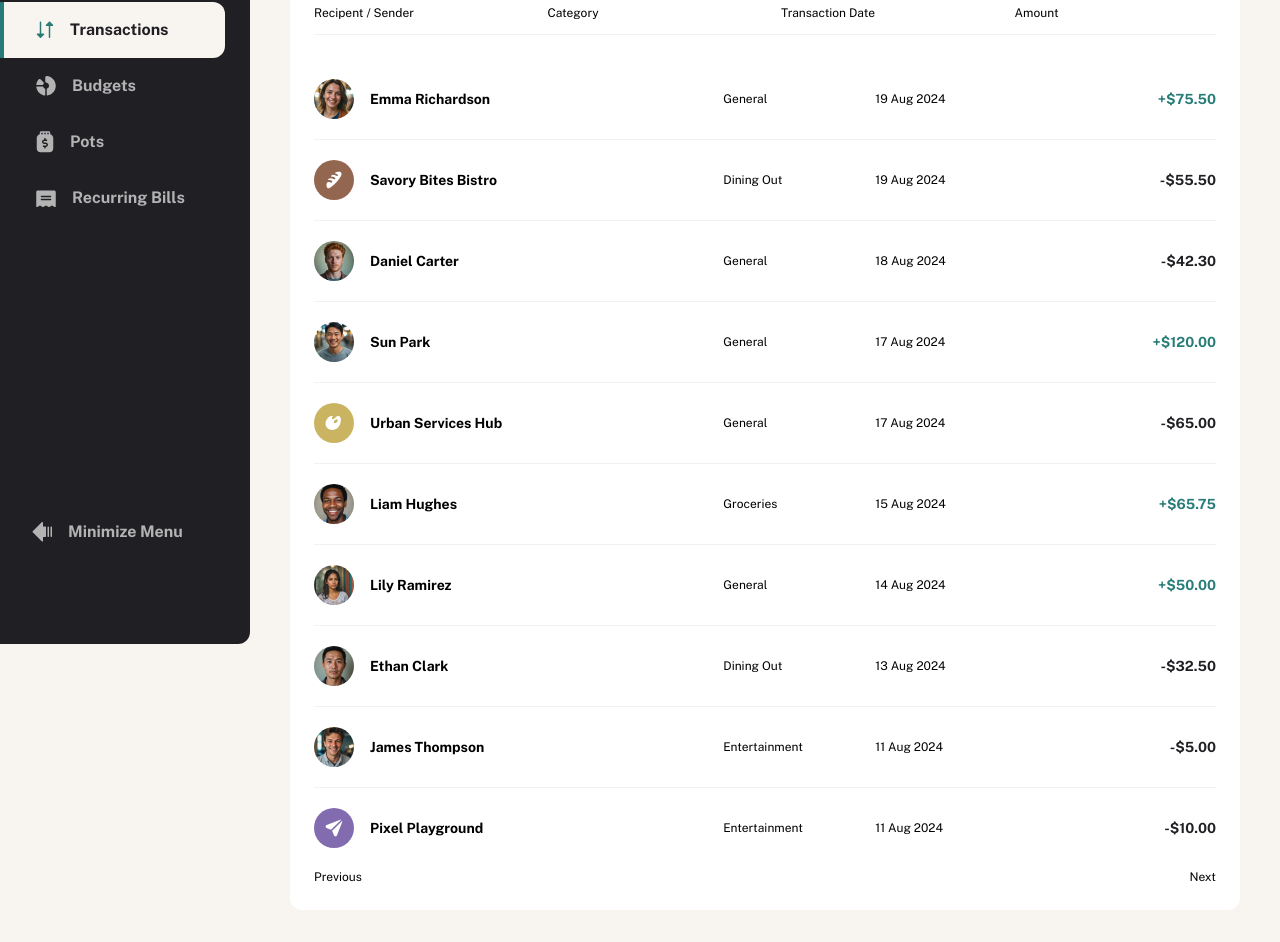
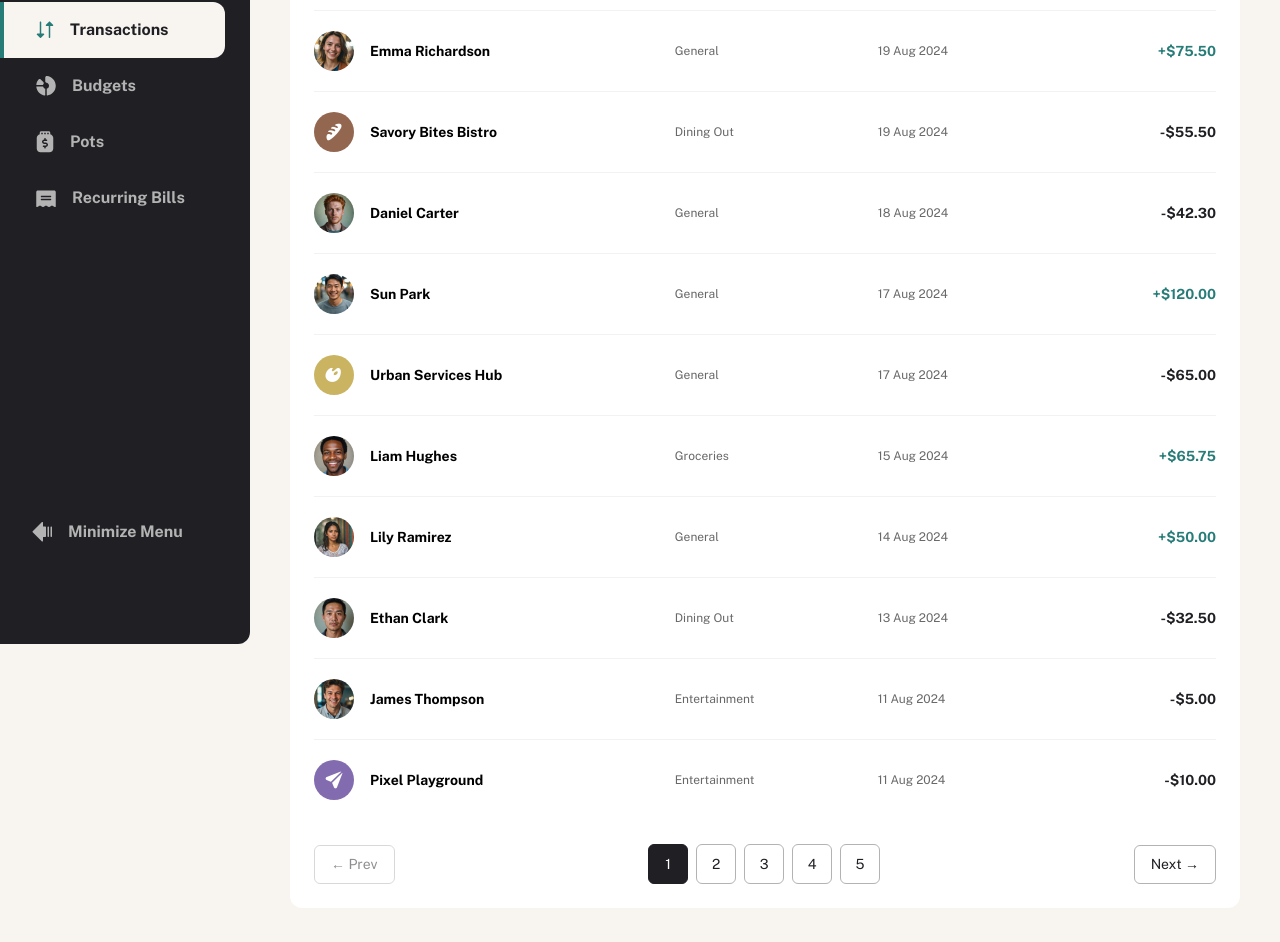
Before and after one commit to sjwhelpley/frontendmentor-personal-finance-app, a Next.js app: page /transactions in a window 1280 px wide. Shown: the part 156-1098 px from the top of the page. Built offline with nearby package versions, Linux system fonts and the light colour scheme.

Commit message:
Progress

```diff
--- a/src/app/transactions/page.tsx
+++ b/src/app/transactions/page.tsx
@@ -22,73 +22,78 @@ function Transaction({
     currency: "USD",
   });
   const formattedAmount = `${isNegative ? "-" : "+"}${absoluteAmount}`;
+  const formattedDate = new Date(date).toLocaleDateString("en-GB", {
+    day: "2-digit",
+    month: "short",
+    year: "numeric",
+  });
 
   return (
-    <div
-      className={`flex flex-row items-center justify-between gap-[32px] py-[20px] ${
-        !lastItem && "border-b-1 border-grey-100"
-      }`}
+    <tr
+      className={`flex md:table-row items-center justify-between ${!lastItem ? "border-b border-grey-100" : ""}`}
     >
-      <div className="flex-2 flex flex-row items-center gap-[16px]">
+      <td className="py-[16px] md:py-[20px] flex-1 min-w-0">
+        <div className="flex flex-row items-center gap-[12px] md:gap-[16px]">
           <Image
             src={avatar}
             alt="Avatar"
             width="40"
             height="40"
-          className="rounded-[50%]"
+            className="rounded-full shrink-0"
           />
-        <p className="text-preset-4-bold">{name}</p>
+          <p className="text-preset-4-bold truncate">{name}</p>
         </div>
+      </td>
 
-      <p className="hidden md:block w-[80px] lg:w-[120px] text-preset-5">
+      <td className="hidden md:table-cell py-[20px] text-preset-5 text-grey-500">
         {category}
-      </p>
-      <p className="hidden md:block w-[80px] lg:w-[120px] text-preset-5">
-        {new Date(date).toLocaleDateString("en-GB", {
-          day: "2-digit",
-          month: "short",
-          year: "numeric",
-        })}
-      </p>
+      </td>
 
-      <div className="flex-1 flex flex-col items-end">
+      <td className="hidden md:table-cell py-[20px] text-preset-5 text-grey-500">
+        {formattedDate}
+      </td>
+
+      <td className="py-[16px] md:py-[20px] text-right shrink-0">
         <p
-          className={`text-preset-4-bold ${
+          className={`text-preset-4-bold whitespace-nowrap ${
             isNegative ? "text-grey-900" : "text-secondary-green"
           }`}
         >
           {formattedAmount}
         </p>
-        <p className="md:hidden text-preset-5 text-grey-500">
-          {new Date(date).toLocaleDateString("en-GB", {
-            day: "2-digit",
-            month: "short",
-            year: "numeric",
-          })}
+        <p className="md:hidden text-preset-5 text-grey-500 whitespace-nowrap">
+          {formattedDate}
         </p>
-      </div>
-    </div>
+      </td>
+    </tr>
   );
 }
 
 export default function Transactions() {
   const transactions = useAppSelector(
-    (state: RootState) => state.finance.transactions
+    (state: RootState) => state.finance.transactions,
   );
 
   return (
     <>
       <h1 className="text-[32px] font-bold">Transactions</h1>
 
-      <div className="mt-[32px] col-span-8 lg:col-span-12 bg-white text-black w-full rounded-[12px] p-[24px]">
+      <div className="mt-[32px] col-span-full bg-white text-black w-full rounded-[12px] p-[20px] md:p-[24px] overflow-hidden">
         {/* Table search & filters TODO */}
 
         <Table
           columns={[
-            "Recipent / Sender",
-            "Category",
-            "Transaction Date",
-            "Amount",
+            {
+              name: "Recipient / Sender",
+              width: "w-[40%]",
+              className: "text-left",
+            },
+            { name: "Category", className: "hidden md:table-cell text-left" },
+            {
+              name: "Transaction Date",
+              className: "hidden md:table-cell text-left",
+            },
+            { name: "Amount", width: "w-[15%]", className: "text-right" },
           ]}
           data={transactions}
           getRow={(t: TransactionType, index: number, numPerPage: number) => (
--- a/src/components/Button.tsx
+++ b/src/components/Button.tsx
@@ -1,18 +1,45 @@
 "use client";
+
+import { ReactNode } from "react";
 
 export default function Button({
   label,
+  children,
   onClick,
+  variant = "filled",
+  disabled = false,
+  size = "default",
+  active = false,
+  className = "",
 }: {
-  label: string;
+  label?: string;
+  children?: ReactNode;
   onClick: () => void;
+  variant: "filled" | "outlined";
+  disabled?: boolean;
+  size?: "default" | "small";
+  active?: boolean;
+  className?: string;
 }) {
+  const variantClasses = {
+    filled: "bg-grey-900 hover:bg-grey-500 text-white",
+    outlined: active
+      ? "border border-grey-900 bg-grey-900 text-white"
+      : "border border-grey-300 text-grey-900 hover:bg-grey-100",
+  };
+
+  const sizeClasses = {
+    default: "py-[8px] px-[16px] text-preset-4",
+    small: "w-[40px] h-[40px] text-preset-4",
+  };
+
   return (
     <button
-      className="cursor-pointer text-white text-preset-4-bold bg-grey-900 hover:bg-grey-500 rounded-md p-[16px]"
+      className={`cursor-pointer rounded-md ${sizeClasses[size]} ${variantClasses[variant]} ${disabled ? "opacity-50 cursor-not-allowed" : ""} ${className}`}
       onClick={onClick}
+      disabled={disabled}
     >
-      {label}
+      {children || label}
     </button>
   );
 }
--- a/src/components/Dashboard/DonutChart.tsx
+++ b/src/components/Dashboard/DonutChart.tsx
@@ -135,7 +135,7 @@ export default function DonutChart({
       </svg>
 
       {/* Center text */}
-      <div className="absolute inset-0 flex flex-col items-center justify-center z-10">
+      <div className="absolute inset-0 flex flex-col items-center justify-center">
         <p className="text-preset-1">${totalSpent.toFixed(0)}</p>
         <p className="text-preset-4 text-grey-500">
           of ${totalLimit.toFixed(0)} limit
--- a/src/components/Navigation.tsx
+++ b/src/components/Navigation.tsx
@@ -176,7 +176,7 @@ export default function Navigation() {
         </li>
       </nav>
 
-      <nav className="block lg:hidden fixed bottom-0 left-0 right-0 h-[75px] bg-grey-900">
+      <nav className="block lg:hidden fixed bottom-0 left-0 right-0 h-[75px] bg-grey-900 absolute z-10">
         <ul className="flex flex-row items-center justify-around gap-4 h-full px-[40px] pt-[8px]">
           {links.map((l) => (
             <MobileNavItem key={l.url} item={l} />
--- a/src/components/Table.tsx
+++ b/src/components/Table.tsx
@@ -1,4 +1,61 @@
+"use client";
+
+import { useState, useEffect } from "react";
+import Button from "./Button";
+
 const NUM_PER_PAGE = 10;
+
+function useIsMobile() {
+  const [isMobile, setIsMobile] = useState(false);
+
+  useEffect(() => {
+    const checkMobile = () => setIsMobile(window.innerWidth < 768);
+    checkMobile();
+    window.addEventListener("resize", checkMobile);
+    return () => window.removeEventListener("resize", checkMobile);
+  }, []);
+
+  return isMobile;
+}
+
+function getPaginationRange(
+  currentPage: number,
+  totalPages: number,
+  maxVisible: number = 5,
+): (number | "...")[] {
+  if (totalPages <= maxVisible) {
+    return Array.from({ length: totalPages }, (_, i) => i + 1);
+  }
+
+  const sideCount = Math.floor((maxVisible - 3) / 2);
+  const range: (number | "...")[] = [];
+
+  range.push(1);
+
+  if (currentPage <= sideCount + 2) {
+    for (let i = 2; i <= maxVisible - 2; i++) {
+      range.push(i);
+    }
+    range.push("...");
+    range.push(totalPages);
+  } else if (currentPage >= totalPages - sideCount - 1) {
+    range.push("...");
+    for (let i = totalPages - (maxVisible - 3); i <= totalPages; i++) {
+      range.push(i);
+    }
+  } else {
+    range.push("...");
+    for (let i = currentPage - sideCount; i <= currentPage + sideCount; i++) {
+      range.push(i);
+    }
+    range.push("...");
+    range.push(totalPages);
+  }
+
+  return range;
+}
+
+type Column = string | { name: string; className?: string; width?: string };
 
 export default function Table({
   columns,
@@ -6,46 +63,96 @@ export default function Table({
   getRow,
   showPagination = false,
 }: {
-  columns: string[];
+  columns: Column[];
   data: any[];
   getRow: (row: any, index: number, numPerPage: number) => React.ReactNode;
   showPagination?: boolean;
 }) {
-  const page = 1;
-  // const [page, setPage] = useState(1);
-  // const [shownTransactions, setShownTransactions] = useState(1);
-
-  const numPerPage = 10;
+  const [page, setPage] = useState(1);
+  const isMobile = useIsMobile();
+  const numPerPage = NUM_PER_PAGE;
+  const totalPages = Math.ceil(data.length / numPerPage);
+  const maxVisible = isMobile ? 3 : 5;
+  const paginationRange = getPaginationRange(page, totalPages, maxVisible);
 
   return (
-    <table className="w-full">
-      <thead>
-        <tr className="hidden md:flex w-full flex-row gap-[32px] justify-between border-b-1 border-[#F2F2F2] pb-[12px] my-[24px]">
-          {columns.map((column) => (
-            <th className="flex-2 text-preset-5 font-normal text-left">
-              {column}
-            </th>
-          ))}
-          {/* <th className="flex-2 text-preset-5">Recipient / Sender</th>
-          <th className="w-[80px] lg:w-[120px] text-preset-5">Category</th>
-          <th className="w-[80px] lg:w-[120px] text-preset-5">
-            Transaction Date
-          </th>
-          <th className="text-preset-5 flex-1">Amount</th> */}
-          {/* <div className="w-full border-b-1 border-[#F2F2F2] my-[20px]"></div> */}
+    <table className="block md:table w-full md:table-fixed">
+      <thead className="hidden md:table-header-group">
+        <tr className="border-b border-grey-100">
+          {columns.map((column, index) => {
+            const name = typeof column === "string" ? column : column.name;
+            const width = typeof column === "string" ? undefined : column.width;
+            const className =
+              typeof column === "string" ? undefined : column.className;
+            return (
+              <th
+                key={index}
+                className={`text-preset-5 font-normal text-grey-500 pb-[12px] ${width || ""} ${className || ""}`}
+              >
+                {name}
+              </th>
+            );
+          })}
         </tr>
       </thead>
-      <tbody>
+      <tbody className="block md:table-row-group">
         {(showPagination
           ? data.slice((page - 1) * numPerPage, page * numPerPage)
           : data
         ).map((t, index) => getRow(t, index, numPerPage))}
       </tbody>
-      {showPagination && (
-        <div className="flex flex-row justify-between">
-          <button className="text-preset-5">Previous</button>
-          <button className="text-preset-5">Next</button>
-        </div>
+      {showPagination && totalPages > 1 && (
+        <tfoot className="block md:table-footer-group w-full">
+          <tr className="block md:table-row w-full">
+            <td colSpan={columns.length} className="block md:table-cell w-full">
+              <div className="flex flex-row justify-between items-center pt-[24px]">
+                <Button
+                  onClick={() => setPage((p) => Math.max(1, p - 1))}
+                  variant="outlined"
+                  disabled={page === 1}
+                  size="small"
+                  className="md:w-auto md:h-auto md:py-[8px] md:px-[16px]"
+                >
+                  <span className="md:hidden">←</span>
+                  <span className="hidden md:inline">← Prev</span>
+                </Button>
+
+                <div className="flex flex-row gap-[8px] items-center">
+                  {paginationRange.map((item, index) =>
+                    item === "..." ? (
+                      <span
+                        key={`ellipsis-${index}`}
+                        className="px-[8px] text-grey-500 text-preset-4"
+                      >
+                        ...
+                      </span>
+                    ) : (
+                      <Button
+                        key={item}
+                        label={String(item)}
+                        onClick={() => setPage(item)}
+                        variant="outlined"
+                        size="small"
+                        active={page === item}
+                      />
+                    ),
+                  )}
+                </div>
+
+                <Button
+                  onClick={() => setPage((p) => Math.min(totalPages, p + 1))}
+                  variant="outlined"
+                  disabled={page === totalPages}
+                  size="small"
+                  className="md:w-auto md:h-auto md:py-[8px] md:px-[16px]"
+                >
+                  <span className="md:hidden">→</span>
+                  <span className="hidden md:inline">Next →</span>
+                </Button>
+              </div>
+            </td>
+          </tr>
+        </tfoot>
       )}
     </table>
   );
```
Lines whose indentation alone changed are shown as unchanged.
